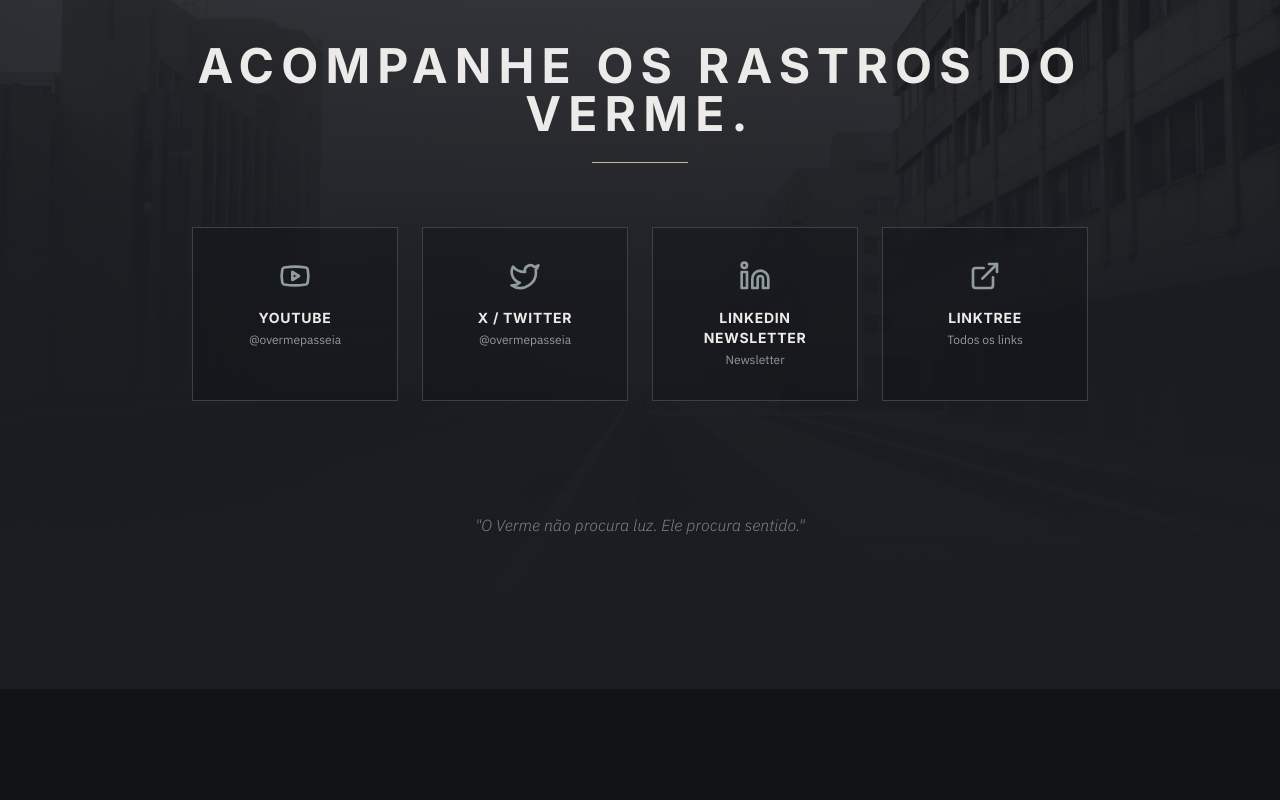
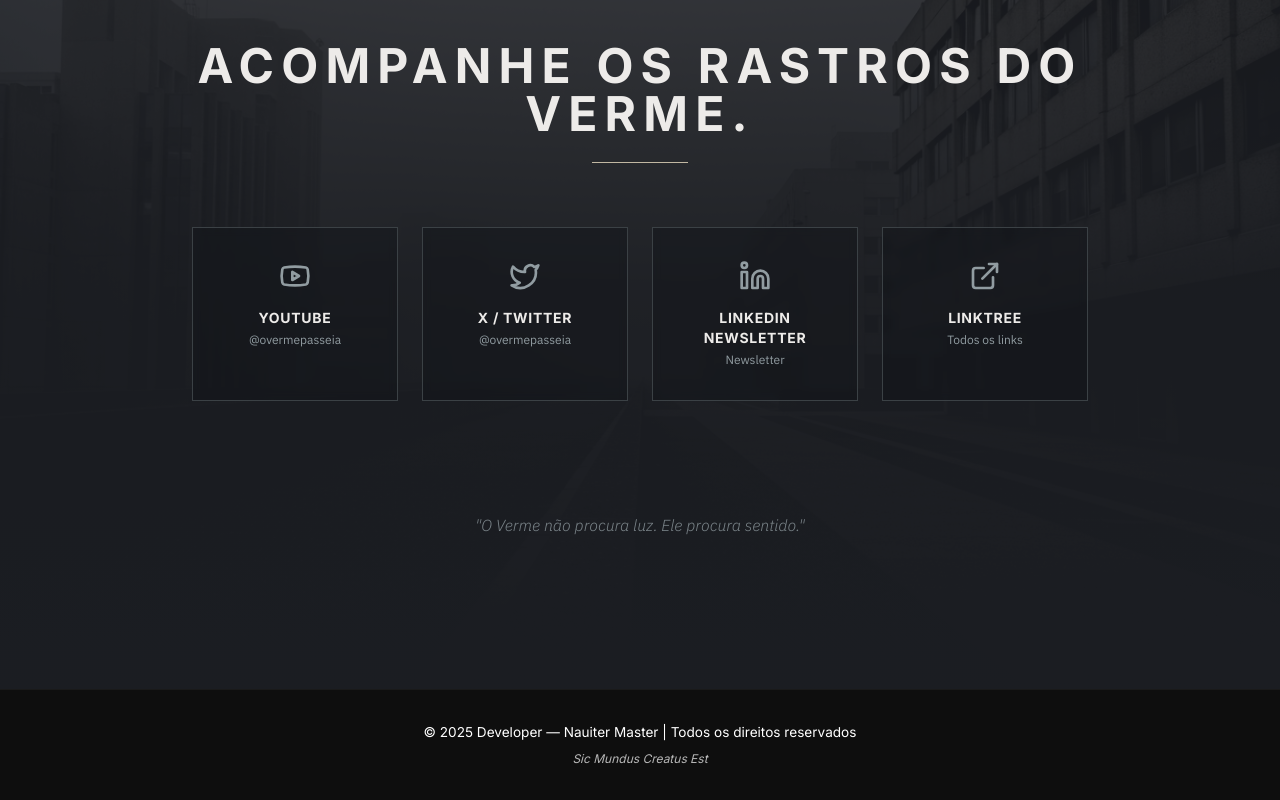
Before and after one commit to nauiter/verme-passeia-portal, a React (Vite) app: page / in a window 1280 px wide. Shown: the part 3311-4111 px from the top of the page. Before the commit the page ends 4000 px from the top, so only its background shows below. Built offline with nearby package versions, Linux system fonts and the light colour scheme; the HTML template or start-up script is replaced by a standard one.

Commit message:
Add footer component

```diff
--- /dev/null
+++ b/src/components/shared/FooterNauiterMaster.tsx
@@ -0,0 +1,27 @@
+const FooterNauiterMaster = () => {
+  return (
+    <footer
+      className="w-full bg-[#0E0E0E] border-t border-white/5 py-8 animate-fade-in-footer"
+      style={{ boxShadow: '0 -2px 10px rgba(0,0,0,0.4)' }}
+    >
+      <div className="container mx-auto px-4">
+        <div className="text-center space-y-2">
+          <p
+            className="text-white transition-colors hover:text-[#00C4FF]"
+            style={{ fontSize: 'clamp(0.85rem, 1vw, 1rem)' }}
+          >
+            © 2025 Developer — Nauiter Master | Todos os direitos reservados
+          </p>
+          <p
+            className="text-white/70 italic"
+            style={{ fontSize: 'clamp(0.75rem, 0.9vw, 0.9rem)' }}
+          >
+            Sic Mundus Creatus Est
+          </p>
+        </div>
+      </div>
+    </footer>
+  );
+};
+
+export default FooterNauiterMaster;
--- a/src/pages/Index.tsx
+++ b/src/pages/Index.tsx
@@ -3,6 +3,7 @@ import Quotes from "@/components/Quotes";
 import About from "@/components/About";
 import Download from "@/components/Download";
 import Community from "@/components/Community";
+import FooterNauiterMaster from "@/components/shared/FooterNauiterMaster";
 
 const Index = () => {
   return (
@@ -12,6 +13,7 @@ const Index = () => {
       <About />
       <Download />
       <Community />
+      <FooterNauiterMaster />
     </main>
   );
 };
--- a/tailwind.config.ts
+++ b/tailwind.config.ts
@@ -109,6 +109,16 @@ export default {
           "50%": {
             transform: "translateY(-10px)"
           }
+        },
+        "fade-in-footer": {
+          "0%": {
+            opacity: "0",
+            transform: "translateY(20px)"
+          },
+          "100%": {
+            opacity: "1",
+            transform: "translateY(0)"
+          }
         }
       },
       animation: {
@@ -117,6 +127,7 @@ export default {
         "fade-in": "fade-in 1.2s ease-out",
         "fade-in-slow": "fade-in-slow 2s ease-out",
         "float": "float 6s ease-in-out infinite",
+        "fade-in-footer": "fade-in-footer 1s ease-out",
       },
     },
   },
```
